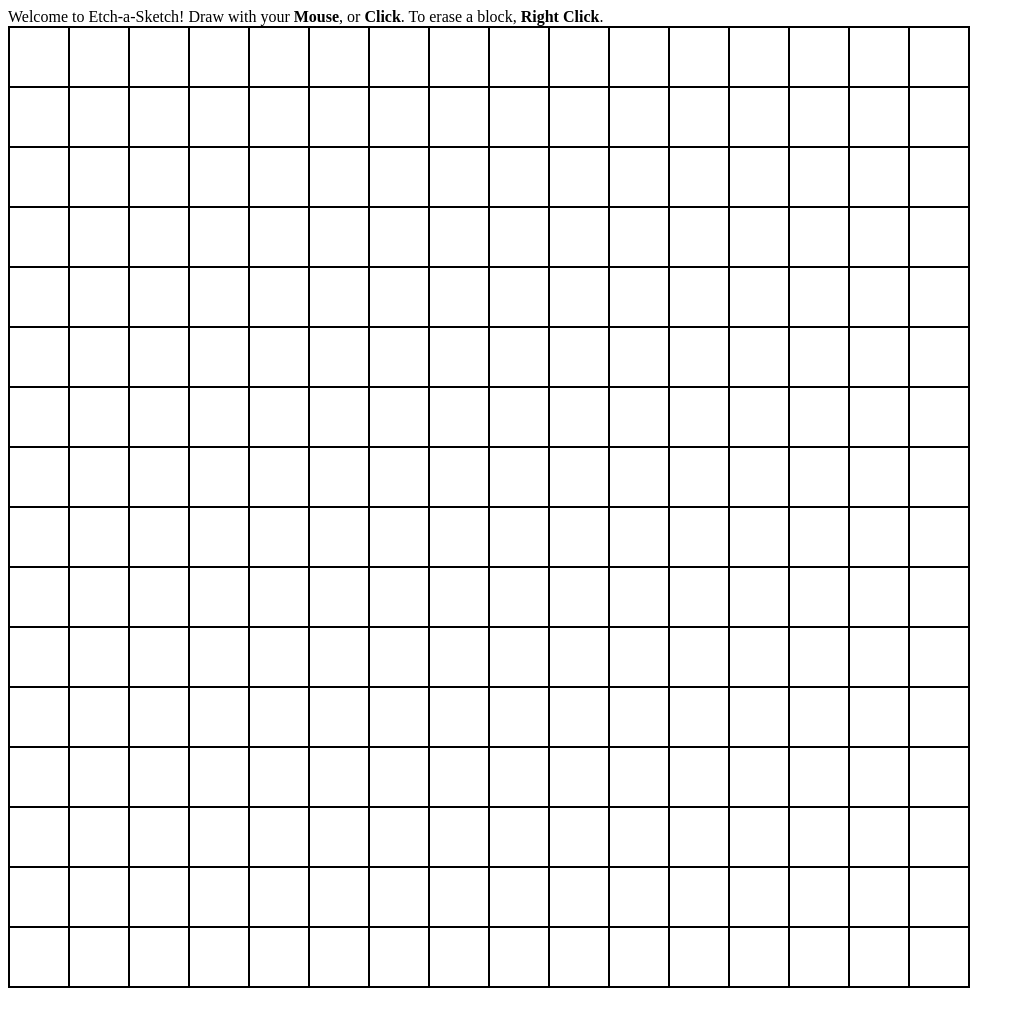
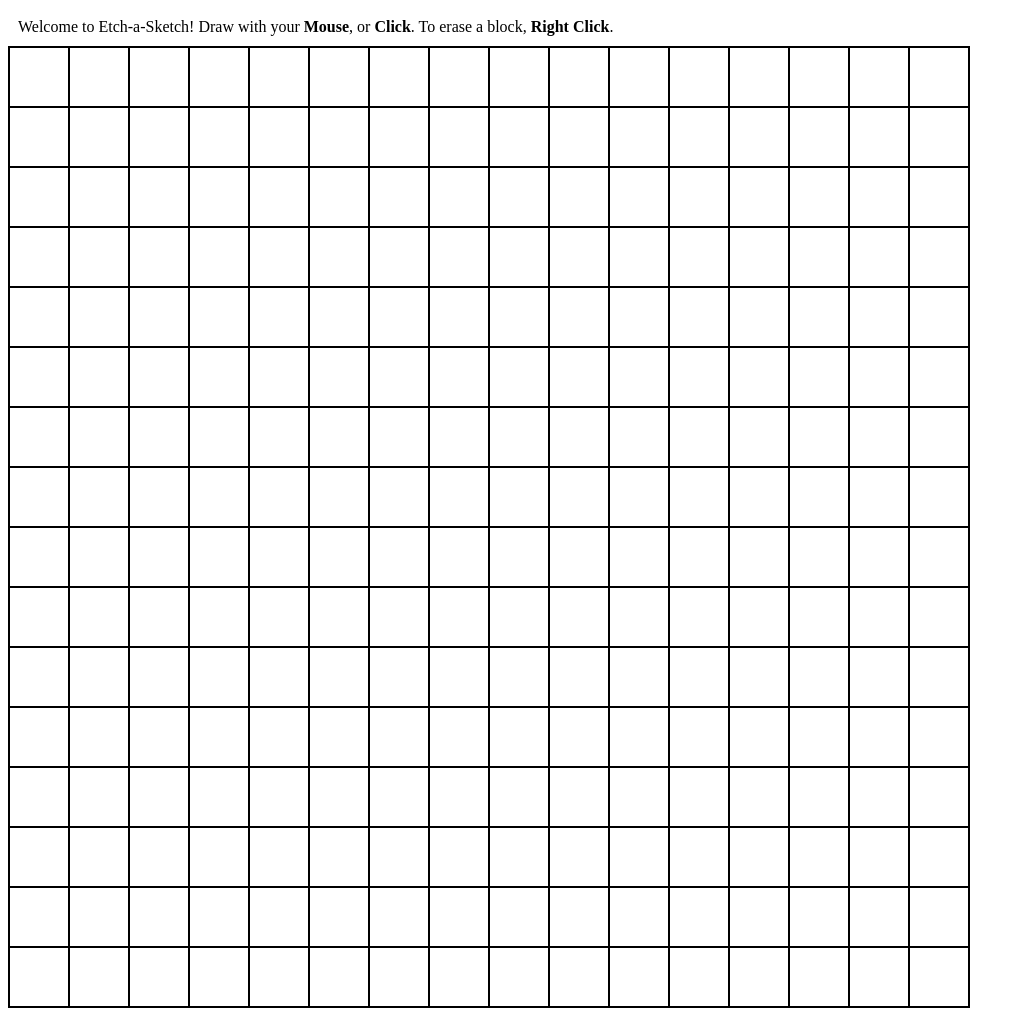
Before and after one commit to PetsS/etch-a-sketch, a plain HTML site: page index.html in a window 1280 px wide. Shown: the whole page, without its empty margins (0-1025 px from the left). Drawn offline with Linux system fonts and the light colour scheme.

```diff
--- a/style.css
+++ b/style.css
@@ -5,3 +5,7 @@
   height: auto;
   border: 1px solid black;
 }
+
+#info {
+  padding: 10px;
+}
```
